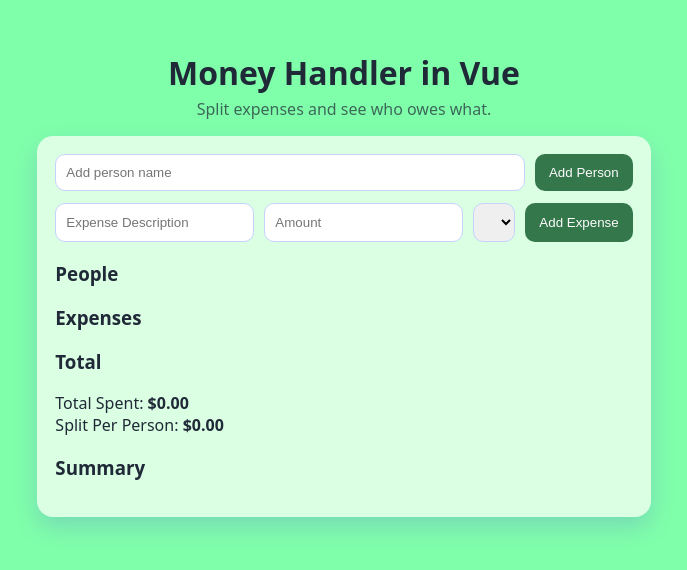
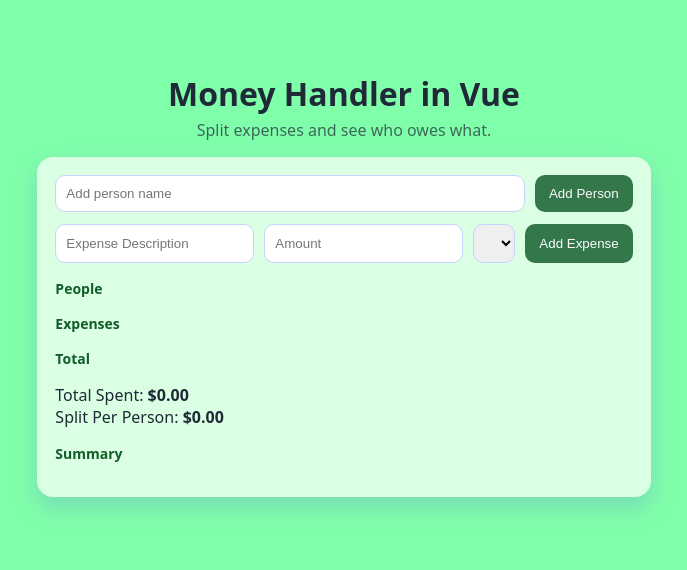
Before and after one commit to Nishikiia/Expenses-Splitter, a Vue app in the folder expense-splitter-vue/: page / in a window 1280 px wide. Shown: the part 116-686 px from the top of the page, without its empty margins (296-983 px from the left). Built offline with nearby package versions, Linux system fonts and the light colour scheme.

Commit message:
Added Sections

```diff
--- a/expense-splitter-vue/src/App.vue
+++ b/expense-splitter-vue/src/App.vue
@@ -1,6 +1,7 @@
 <script setup>
   import Header from './components/Header.vue'
   import Card from './components/Card.vue'
+  import Section from './components/Section.vue'
 </script>
 
 <template>
@@ -19,28 +20,24 @@
             <button>Add Expense</button>
         </form>
 
-        <section>
-            <h3>People</h3>
-            <ul id= "peopleList" class="list"></ul>
-        </section>
+        <Section title="People">
+          <ul id="peopleList" class="list"></ul>
+        </Section>
 
-        <section>
-            <h3>Expenses</h3>
+        <Section title="Expenses">
             <ul id = "expenseList" class="list"></ul>
-        </section>
+        </Section>
 
-        <section>
-            <h3>Total</h3>
+        <Section title="Total">
             <p>
                 Total Spent: <strong id= "totalSpent">$0.00</strong><br/>
                 Split Per Person: <strong id = "splitAmount">$0.00</strong>
             </p>
-        </section>
+        </Section>
 
-        <section class="summary">
-            <h3>Summary</h3>
+        <Section title="Summary">
             <ul id = "summaryList" class="list"></ul>
-        </section>
+        </Section>
 
     </main>
   </Card>
--- /dev/null
+++ b/expense-splitter-vue/src/components/Section.vue
@@ -0,0 +1,27 @@
+><script setup>
+    const props = defineProps({
+        title: {
+            type: String,
+            default: 'Section'
+        }
+    })
+</script>
+
+<template>
+    <section>
+        <h3>{{title}}</h3>
+        <slot></slot>
+    </section>
+</template>
+
+<style scoped>
+    section {
+        margin-top: 16px;
+    }
+
+    section h3 {
+        margin: 0 0 6px;
+        font-size: 14px;
+        color: #125c2a;
+    }
+</style>
```
